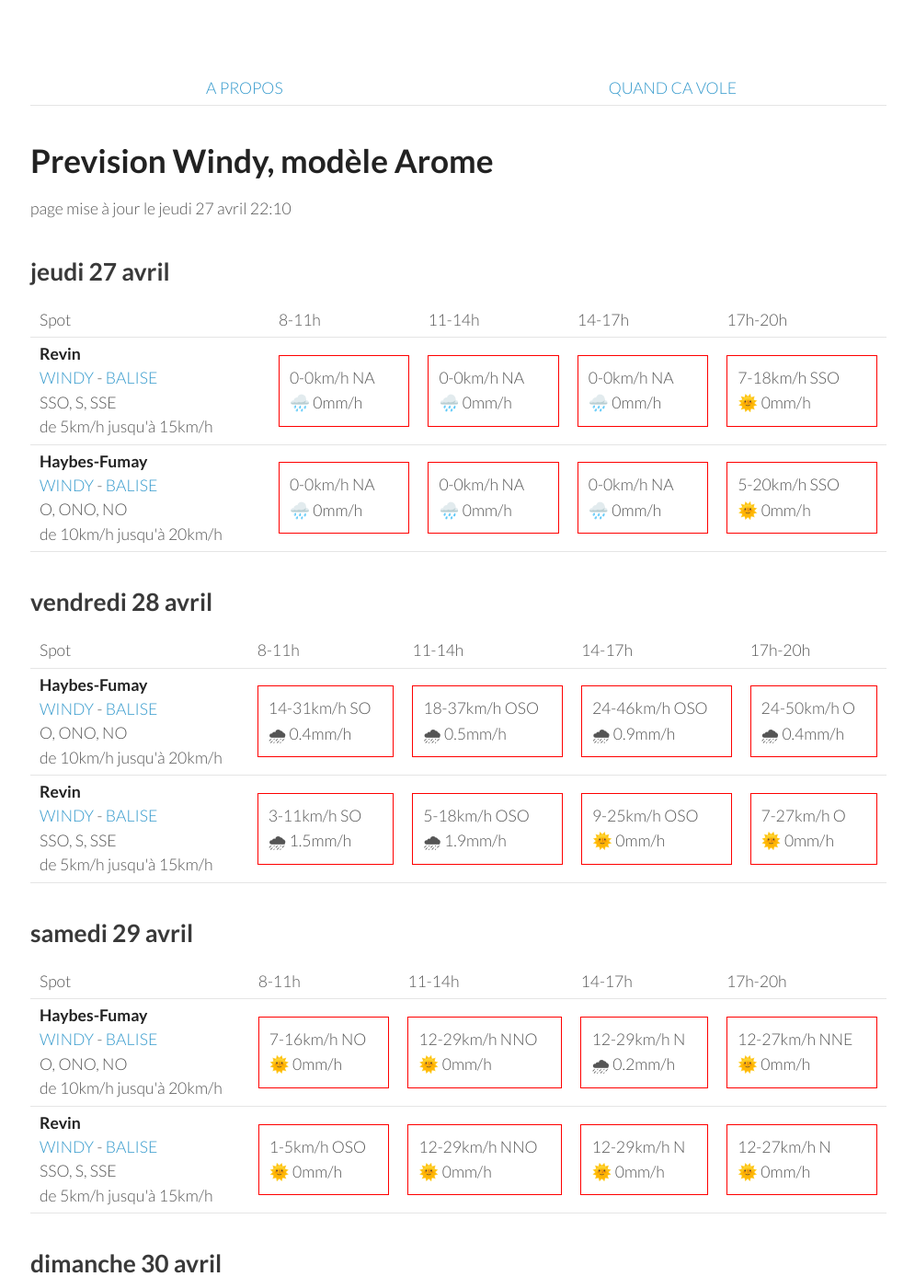
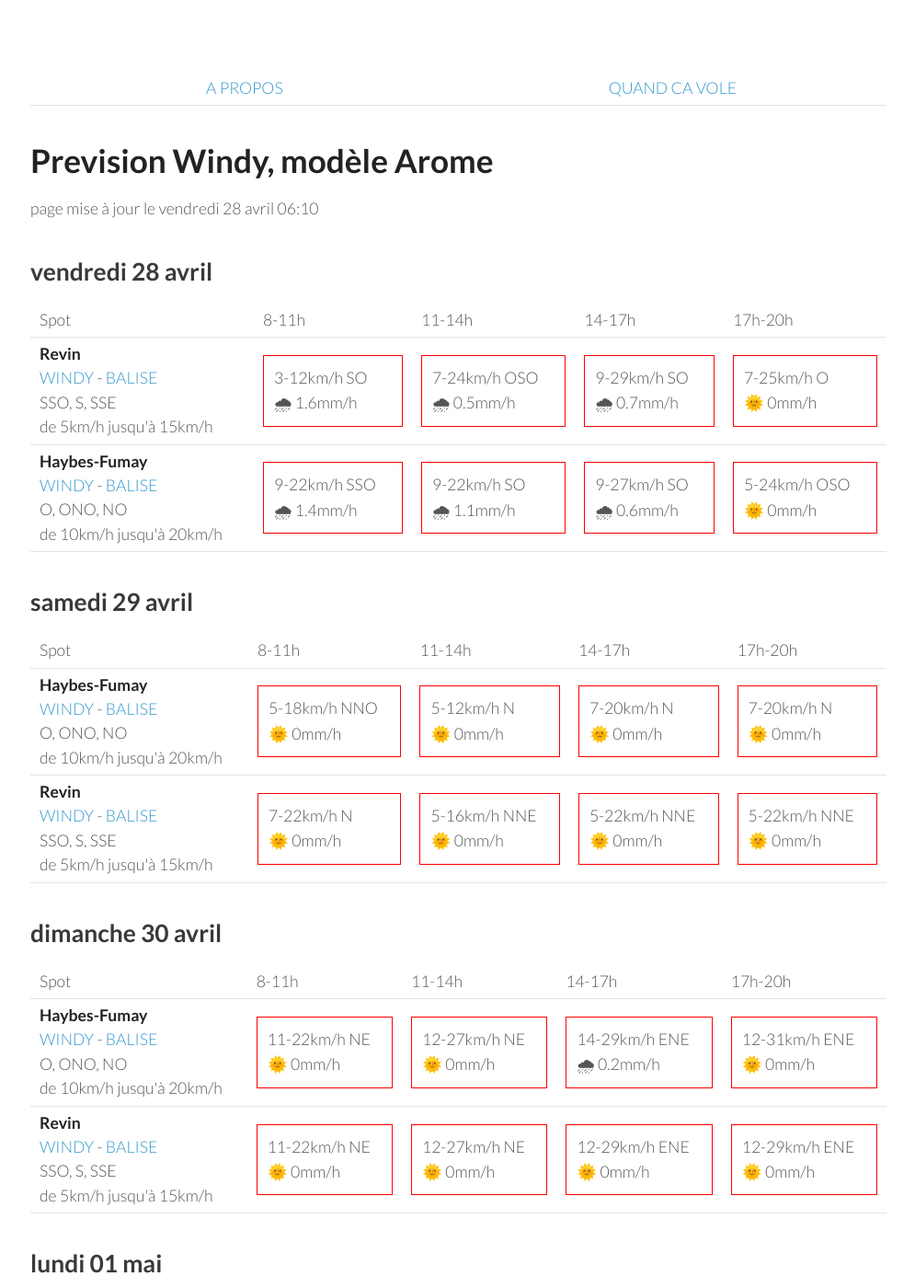
Before and after one commit to parapente-dans-le-nord/parapente-dans-le-nord.github.io, a Jekyll site: the page built from ardennes.markdown, in a window 1280 px wide and 1400 px high. Shown: the whole window at 92% size, without its empty margins (25-1020 px from the left). Built offline with Jekyll 4.4.1, drawn with Linux system fonts in a browser that asks for light colours; some of the changed text lies outside the part shown.

Commit message:
update index.markdown

```diff
--- a/ardennes.markdown
+++ b/ardennes.markdown
@@ -7,9 +7,9 @@ title:  "Tous les spots"
 {: .links}
 
 # Prevision Windy, modèle Arome
-page mise à jour le jeudi 27 avril 22:10
+page mise à jour le vendredi 28 avril 06:10
 
-## jeudi 27 avril
+## vendredi 28 avril
 
 {::nomarkdown}
 <table>
@@ -24,54 +24,20 @@ page mise à jour le jeudi 27 avril 22:10
 <tr>
         <td><strong>Revin</strong><br><a href="https://windy.com/49.948/4.625?49.543,4.625,8">WINDY</a> - <span class=""><a href="http://www.balisemeteo.com/balise.php?idBalise=5019">BALISE</a> </span><br> <span class="vent-favorable">SSO, S, SSE</span><br><span class="force-vent">de 5km/h jusqu'à 15km/h</span> </td>
 
-            <td><div class="not-flyable"><p>0-0km/h NA</p><p>🌧️ 0mm/h</p></div></td>
-            <td><div class="not-flyable"><p>0-0km/h NA</p><p>🌧️ 0mm/h</p></div></td>
-            <td><div class="not-flyable"><p>0-0km/h NA</p><p>🌧️ 0mm/h</p></div></td>
-            <td><div class="not-flyable"><p>7-18km/h SSO</p><p>🌞 0mm/h</p></div></td>
+            <td><div class="not-flyable"><p>3-12km/h SO</p><p>🌧 1.6mm/h</p></div></td>
+            <td><div class="not-flyable"><p>7-24km/h OSO</p><p>🌧 0.5mm/h</p></div></td>
+            <td><div class="not-flyable"><p>9-29km/h SO</p><p>🌧 0.7mm/h</p></div></td>
+            <td><div class="not-flyable"><p>7-25km/h O</p><p>🌞 0mm/h</p></div></td>
+
 
     </tr>
 <tr>
         <td><strong>Haybes-Fumay</strong><br><a href="https://windy.com/49.998/4.715?49.913,4.738,10">WINDY</a> - <span class=""><a href="http://www.balisemeteo.com/balise.php?idBalise=104">BALISE</a> </span><br> <span class="vent-favorable">O, ONO, NO</span><br><span class="force-vent">de 10km/h jusqu'à 20km/h</span> </td>
 
-            <td><div class="not-flyable"><p>0-0km/h NA</p><p>🌧️ 0mm/h</p></div></td>
-            <td><div class="not-flyable"><p>0-0km/h NA</p><p>🌧️ 0mm/h</p></div></td>
-            <td><div class="not-flyable"><p>0-0km/h NA</p><p>🌧️ 0mm/h</p></div></td>
-            <td><div class="not-flyable"><p>5-20km/h SSO</p><p>🌞 0mm/h</p></div></td>
-
-    </tr>
-
-</tbody>
-</table>
-{:/}
-## vendredi 28 avril
-
-{::nomarkdown}
-<table>
-  <tbody>
-    <tr>
-      <td>Spot</td>
-      <td>8-11h</td>
-      <td>11-14h</td>
-      <td>14-17h</td>
-      <td>17h-20h</td>
-    </tr>
-<tr>
-        <td><strong>Haybes-Fumay</strong><br><a href="https://windy.com/49.998/4.715?49.913,4.738,10">WINDY</a> - <span class=""><a href="http://www.balisemeteo.com/balise.php?idBalise=104">BALISE</a> </span><br> <span class="vent-favorable">O, ONO, NO</span><br><span class="force-vent">de 10km/h jusqu'à 20km/h</span> </td>
-
-            <td><div class="not-flyable"><p>14-31km/h SO</p><p>🌧 0.4mm/h</p></div></td>
-            <td><div class="not-flyable"><p>18-37km/h OSO</p><p>🌧 0.5mm/h</p></div></td>
-            <td><div class="not-flyable"><p>24-46km/h OSO</p><p>🌧 0.9mm/h</p></div></td>
-            <td><div class="not-flyable"><p>24-50km/h O</p><p>🌧 0.4mm/h</p></div></td>
-
-
-    </tr>
-<tr>
-        <td><strong>Revin</strong><br><a href="https://windy.com/49.948/4.625?49.543,4.625,8">WINDY</a> - <span class=""><a href="http://www.balisemeteo.com/balise.php?idBalise=5019">BALISE</a> </span><br> <span class="vent-favorable">SSO, S, SSE</span><br><span class="force-vent">de 5km/h jusqu'à 15km/h</span> </td>
-
-            <td><div class="not-flyable"><p>3-11km/h SO</p><p>🌧 1.5mm/h</p></div></td>
-            <td><div class="not-flyable"><p>5-18km/h OSO</p><p>🌧 1.9mm/h</p></div></td>
-            <td><div class="not-flyable"><p>9-25km/h OSO</p><p>🌞 0mm/h</p></div></td>
-            <td><div class="not-flyable"><p>7-27km/h O</p><p>🌞 0mm/h</p></div></td>
+            <td><div class="not-flyable"><p>9-22km/h SSO</p><p>🌧 1.4mm/h</p></div></td>
+            <td><div class="not-flyable"><p>9-22km/h SO</p><p>🌧 1.1mm/h</p></div></td>
+            <td><div class="not-flyable"><p>9-27km/h SO</p><p>🌧 0.6mm/h</p></div></td>
+            <td><div class="not-flyable"><p>5-24km/h OSO</p><p>🌞 0mm/h</p></div></td>
 
 
     </tr>
@@ -94,20 +60,20 @@ page mise à jour le jeudi 27 avril 22:10
 <tr>
         <td><strong>Haybes-Fumay</strong><br><a href="https://windy.com/49.998/4.715?49.913,4.738,10">WINDY</a> - <span class=""><a href="http://www.balisemeteo.com/balise.php?idBalise=104">BALISE</a> </span><br> <span class="vent-favorable">O, ONO, NO</span><br><span class="force-vent">de 10km/h jusqu'à 20km/h</span> </td>
 
-            <td><div class="not-flyable"><p>7-16km/h NO</p><p>🌞 0mm/h</p></div></td>
-            <td><div class="not-flyable"><p>12-29km/h NNO</p><p>🌞 0mm/h</p></div></td>
-            <td><div class="not-flyable"><p>12-29km/h N</p><p>🌧 0.2mm/h</p></div></td>
-            <td><div class="not-flyable"><p>12-27km/h NNE</p><p>🌞 0mm/h</p></div></td>
+            <td><div class="not-flyable"><p>5-18km/h NNO</p><p>🌞 0mm/h</p></div></td>
+            <td><div class="not-flyable"><p>5-12km/h N</p><p>🌞 0mm/h</p></div></td>
+            <td><div class="not-flyable"><p>7-20km/h N</p><p>🌞 0mm/h</p></div></td>
+            <td><div class="not-flyable"><p>7-20km/h N</p><p>🌞 0mm/h</p></div></td>
 
 
     </tr>
 <tr>
         <td><strong>Revin</strong><br><a href="https://windy.com/49.948/4.625?49.543,4.625,8">WINDY</a> - <span class=""><a href="http://www.balisemeteo.com/balise.php?idBalise=5019">BALISE</a> </span><br> <span class="vent-favorable">SSO, S, SSE</span><br><span class="force-vent">de 5km/h jusqu'à 15km/h</span> </td>
 
-            <td><div class="not-flyable"><p>1-5km/h OSO</p><p>🌞 0mm/h</p></div></td>
-            <td><div class="not-flyable"><p>12-29km/h NNO</p><p>🌞 0mm/h</p></div></td>
-            <td><div class="not-flyable"><p>12-29km/h N</p><p>🌞 0mm/h</p></div></td>
-            <td><div class="not-flyable"><p>12-27km/h N</p><p>🌞 0mm/h</p></div></td>
+            <td><div class="not-flyable"><p>7-22km/h N</p><p>🌞 0mm/h</p></div></td>
+            <td><div class="not-flyable"><p>5-16km/h NNE</p><p>🌞 0mm/h</p></div></td>
+            <td><div class="not-flyable"><p>5-22km/h NNE</p><p>🌞 0mm/h</p></div></td>
+            <td><div class="not-flyable"><p>5-22km/h NNE</p><p>🌞 0mm/h</p></div></td>
 
 
     </tr>
@@ -130,10 +96,10 @@ page mise à jour le jeudi 27 avril 22:10
 <tr>
         <td><strong>Haybes-Fumay</strong><br><a href="https://windy.com/49.998/4.715?49.913,4.738,10">WINDY</a> - <span class=""><a href="http://www.balisemeteo.com/balise.php?idBalise=104">BALISE</a> </span><br> <span class="vent-favorable">O, ONO, NO</span><br><span class="force-vent">de 10km/h jusqu'à 20km/h</span> </td>
 
-            <td><div class="not-flyable"><p>9-20km/h ENE</p><p>🌞 0mm/h</p></div></td>
-            <td><div class="not-flyable"><p>12-29km/h ENE</p><p>🌞 0mm/h</p></div></td>
-            <td><div class="not-flyable"><p>16-33km/h ENE</p><p>🌞 0mm/h</p></div></td>
-            <td><div class="not-flyable"><p>14-33km/h NE</p><p>🌞 0mm/h</p></div></td>
+            <td><div class="not-flyable"><p>11-22km/h NE</p><p>🌞 0mm/h</p></div></td>
+            <td><div class="not-flyable"><p>12-27km/h NE</p><p>🌞 0mm/h</p></div></td>
+            <td><div class="not-flyable"><p>14-29km/h ENE</p><p>🌧 0.2mm/h</p></div></td>
+            <td><div class="not-flyable"><p>12-31km/h ENE</p><p>🌞 0mm/h</p></div></td>
 
 
     </tr>
@@ -141,9 +107,9 @@ page mise à jour le jeudi 27 avril 22:10
         <td><strong>Revin</strong><br><a href="https://windy.com/49.948/4.625?49.543,4.625,8">WINDY</a> - <span class=""><a href="http://www.balisemeteo.com/balise.php?idBalise=5019">BALISE</a> </span><br> <span class="vent-favorable">SSO, S, SSE</span><br><span class="force-vent">de 5km/h jusqu'à 15km/h</span> </td>
 
             <td><div class="not-flyable"><p>11-22km/h NE</p><p>🌞 0mm/h</p></div></td>
-            <td><div class="not-flyable"><p>14-29km/h ENE</p><p>🌞 0mm/h</p></div></td>
-            <td><div class="not-flyable"><p>14-33km/h ENE</p><p>🌞 0mm/h</p></div></td>
-            <td><div class="not-flyable"><p>14-31km/h NE</p><p>🌞 0mm/h</p></div></td>
+            <td><div class="not-flyable"><p>12-27km/h NE</p><p>🌞 0mm/h</p></div></td>
+            <td><div class="not-flyable"><p>12-29km/h ENE</p><p>🌞 0mm/h</p></div></td>
+            <td><div class="not-flyable"><p>12-29km/h ENE</p><p>🌞 0mm/h</p></div></td>
 
 
     </tr>
@@ -164,20 +130,20 @@ page mise à jour le jeudi 27 avril 22:10
       <td>17h-20h</td>
     </tr>
 <tr>
-        <td><strong>Revin</strong><br><a href="https://windy.com/49.948/4.625?49.543,4.625,8">WINDY</a> - <span class=""><a href="http://www.balisemeteo.com/balise.php?idBalise=5019">BALISE</a> </span><br> <span class="vent-favorable">SSO, S, SSE</span><br><span class="force-vent">de 5km/h jusqu'à 15km/h</span> </td>
+        <td><strong>Haybes-Fumay</strong><br><a href="https://windy.com/49.998/4.715?49.913,4.738,10">WINDY</a> - <span class=""><a href="http://www.balisemeteo.com/balise.php?idBalise=104">BALISE</a> </span><br> <span class="vent-favorable">O, ONO, NO</span><br><span class="force-vent">de 10km/h jusqu'à 20km/h</span> </td>
 
-            <td><div class="not-flyable"><p>5-14km/h NNE</p><p>🌞 0mm/h</p></div></td>
-            <td><div class="not-flyable"><p>3-14km/h N</p><p>🌞 0mm/h</p></div></td>
+            <td><div class="not-flyable"><p>5-14km/h NE</p><p>🌞 0mm/h</p></div></td>
+            <td><div class="not-flyable"><p>7-20km/h NNE</p><p>🌞 0mm/h</p></div></td>
             <td><div class="not-flyable"><p>7-20km/h NNO</p><p>🌞 0mm/h</p></div></td>
             <td><div class="not-flyable"><p>14-29km/h NNO</p><p>🌞 0mm/h</p></div></td>
 
 
     </tr>
 <tr>
-        <td><strong>Haybes-Fumay</strong><br><a href="https://windy.com/49.998/4.715?49.913,4.738,10">WINDY</a> - <span class=""><a href="http://www.balisemeteo.com/balise.php?idBalise=104">BALISE</a> </span><br> <span class="vent-favorable">O, ONO, NO</span><br><span class="force-vent">de 10km/h jusqu'à 20km/h</span> </td>
+        <td><strong>Revin</strong><br><a href="https://windy.com/49.948/4.625?49.543,4.625,8">WINDY</a> - <span class=""><a href="http://www.balisemeteo.com/balise.php?idBalise=5019">BALISE</a> </span><br> <span class="vent-favorable">SSO, S, SSE</span><br><span class="force-vent">de 5km/h jusqu'à 15km/h</span> </td>
 
             <td><div class="not-flyable"><p>5-14km/h NE</p><p>🌞 0mm/h</p></div></td>
-            <td><div class="not-flyable"><p>5-16km/h NNE</p><p>🌞 0mm/h</p></div></td>
+            <td><div class="not-flyable"><p>7-18km/h NNE</p><p>🌞 0mm/h</p></div></td>
             <td><div class="not-flyable"><p>7-20km/h NNO</p><p>🌞 0mm/h</p></div></td>
             <td><div class="not-flyable"><p>14-29km/h NNO</p><p>🌞 0mm/h</p></div></td>
 
```
